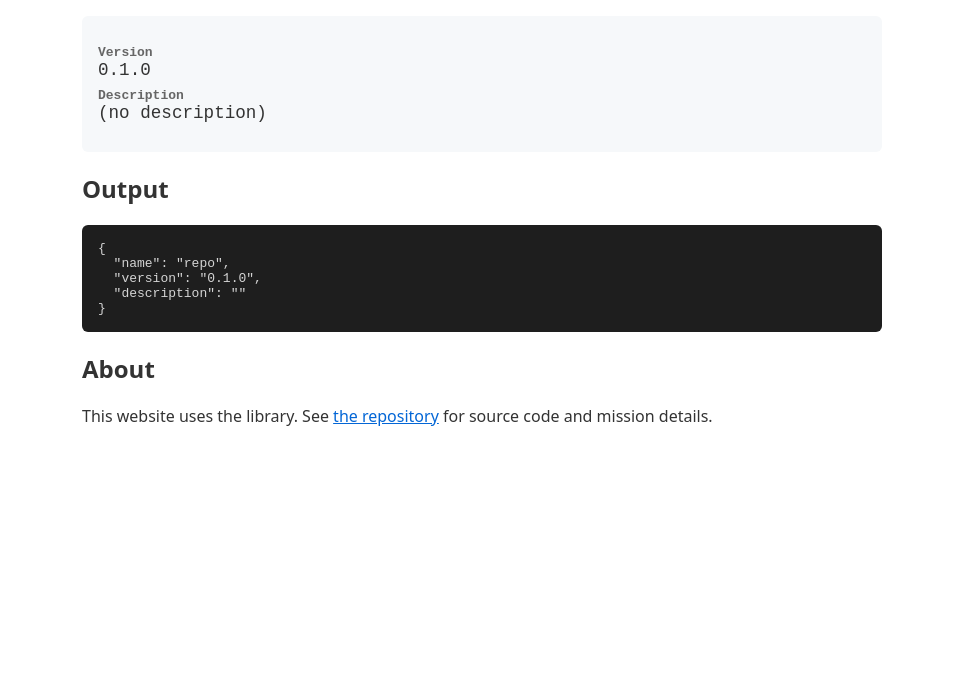
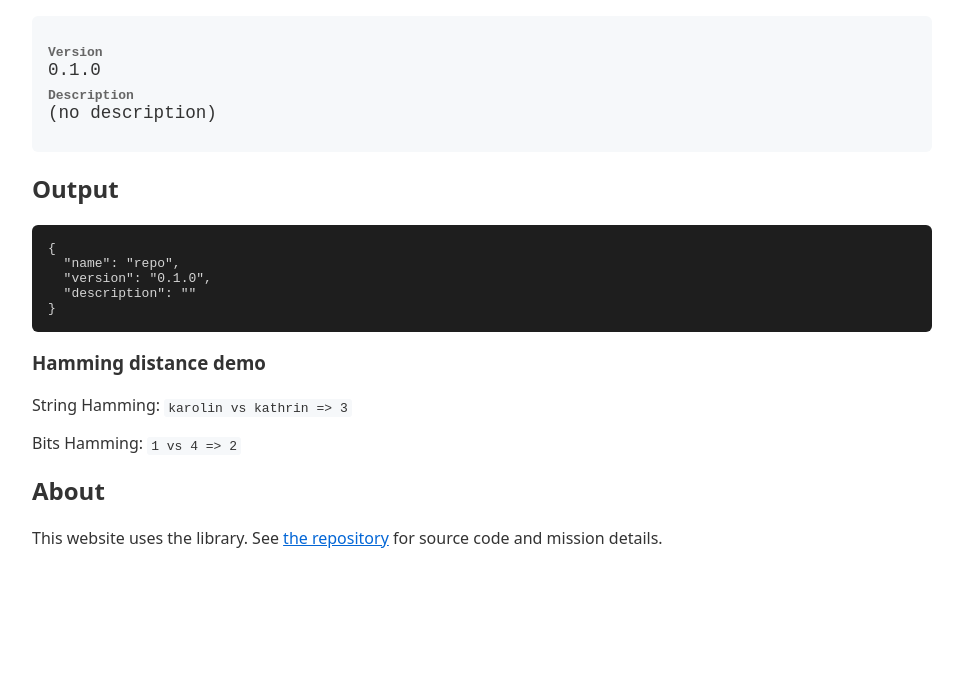
Before and after one commit to xn-intenton-z2a/repository0-random, a website: page src/web/index.html in a window 1280 px wide. Shown: the part 112-800 px from the top of the page, without its empty margins (158-1121 px from the left). Drawn offline with Linux system fonts and the light colour scheme.

Commit message:
agentic-step: transform issue #54

```diff
--- /dev/null
+++ b/docs/lib.js
@@ -0,0 +1,44 @@
+// docs/lib.js
+// Self-contained browser module generated by build-web.cjs.
+// Identity from package.json; functions extracted from src/lib/main.js.
+// Do not edit — regenerate with: npm run build:web
+export const name = "repo";
+export const version = "0.1.0";
+export const description = "";
+
+export function getIdentity() {
+  return { name, version, description };
+}
+
+export function hammingString(a, b) {
+  if (typeof a !== "string" || typeof b !== "string") {
+    throw new TypeError("hammingString expects two strings");
+  }
+  const aPoints = Array.from(a);
+  const bPoints = Array.from(b);
+  if (aPoints.length !== bPoints.length) {
+    throw new RangeError("Strings must have equal length in Unicode code points");
+  }
+  let diff = 0;
+  for (let i = 0; i < aPoints.length; i++) {
+    if (aPoints[i] !== bPoints[i]) diff++;
+  }
+  return diff;
+}
+
+export function hammingBits(a, b) {
+  if (!Number.isInteger(a) || !Number.isInteger(b)) {
+    throw new TypeError("hammingBits expects integer arguments");
+  }
+  if (a < 0 || b < 0) {
+    throw new RangeError("hammingBits expects non-negative integers");
+  }
+  // Use BigInt to safely compute XOR for large integers
+  let x = BigInt(a) ^ BigInt(b);
+  let count = 0;
+  while (x) {
+    count += Number(x & 1n);
+    x >>= 1n;
+  }
+  return count;
+}
--- a/src/lib/main.js
+++ b/src/lib/main.js
@@ -39,6 +39,47 @@ export function main(args) {
   console.log(`${name}@${version}`);
 }
 
+/**
+ * Compute Hamming distance between two strings, measured in Unicode code points.
+ * Throws TypeError if inputs are not strings, RangeError if lengths differ.
+ */
+export function hammingString(a, b) {
+  if (typeof a !== "string" || typeof b !== "string") {
+    throw new TypeError("hammingString expects two strings");
+  }
+  const aPoints = Array.from(a);
+  const bPoints = Array.from(b);
+  if (aPoints.length !== bPoints.length) {
+    throw new RangeError("Strings must have equal length in Unicode code points");
+  }
+  let diff = 0;
+  for (let i = 0; i < aPoints.length; i++) {
+    if (aPoints[i] !== bPoints[i]) diff++;
+  }
+  return diff;
+}
+
+/**
+ * Compute Hamming distance between two non-negative integers by counting differing bits.
+ * Throws TypeError if inputs are not integers, RangeError if negative.
+ */
+export function hammingBits(a, b) {
+  if (!Number.isInteger(a) || !Number.isInteger(b)) {
+    throw new TypeError("hammingBits expects integer arguments");
+  }
+  if (a < 0 || b < 0) {
+    throw new RangeError("hammingBits expects non-negative integers");
+  }
+  // Use BigInt to safely compute XOR for large integers
+  let x = BigInt(a) ^ BigInt(b);
+  let count = 0;
+  while (x) {
+    count += Number(x & 1n);
+    x >>= 1n;
+  }
+  return count;
+}
+
 if (isNode) {
   const { fileURLToPath } = await import("url");
   if (process.argv[1] === fileURLToPath(import.meta.url)) {
--- a/src/web/index.html
+++ b/src/web/index.html
@@ -8,13 +8,15 @@
   <meta property="og:description" content="An autonomous repository powered by agentic-lib">
   <meta property="og:type" content="website">
   <style>
-    body { font-family: system-ui, -apple-system, sans-serif; max-width: 800px; margin: 0 auto; padding: 2rem; color: #333; }
+    body { font-family: system-ui, -apple-system, sans-serif; max-width: 900px; margin: 0 auto; padding: 2rem; color: #333; }
     h1 { border-bottom: 2px solid #eee; padding-bottom: 0.5rem; }
     a { color: #0366d6; }
     .identity { background: #f6f8fa; padding: 1rem; border-radius: 6px; margin: 1rem 0; font-family: monospace; }
     .identity dt { font-weight: bold; color: #666; }
     .identity dd { margin: 0 0 0.5rem 0; font-size: 1.1rem; }
     #demo-output { background: #1e1e1e; color: #d4d4d4; padding: 1rem; border-radius: 6px; font-family: monospace; white-space: pre-wrap; min-height: 2rem; }
+    .demo { margin-top: 1rem; }
+    .demo code { background: #f6f8fa; padding: 0.1rem 0.25rem; border-radius: 3px; }
   </style>
 </head>
 <body>
@@ -29,16 +31,35 @@
   </div>
   <h2>Output</h2>
   <div id="demo-output">Loading library...</div>
+
+  <div class="demo">
+    <h3>Hamming distance demo</h3>
+    <p>String Hamming: <code id="hamming-string"></code></p>
+    <p>Bits Hamming: <code id="hamming-bits"></code></p>
+  </div>
+
   <h2>About</h2>
   <p>This website uses the library. See <a href="https://github.com/xn-intenton-z2a/repository0">the repository</a> for source code and mission details.</p>
   <script type="module">
     try {
-      const { name, version, description } = await import('./lib.js');
+      const lib = await import('./lib.js');
+      const { name, version, description, hammingString, hammingBits } = lib;
       document.getElementById('lib-name').textContent = name;
       document.getElementById('lib-version').textContent = version;
       document.getElementById('lib-description').textContent = description || '(no description)';
       document.getElementById('demo-output').textContent = JSON.stringify({ name, version, description }, null, 2);
       document.title = name + ' v' + version;
+
+      // Demo values
+      const s1 = 'karolin';
+      const s2 = 'kathrin';
+      const sDist = hammingString(s1, s2);
+      document.getElementById('hamming-string').textContent = `${s1} vs ${s2} => ${sDist}`;
+
+      const b1 = 1;
+      const b2 = 4;
+      const bDist = hammingBits(b1, b2);
+      document.getElementById('hamming-bits').textContent = `${b1} vs ${b2} => ${bDist}`;
     } catch (e) {
       document.getElementById('lib-version').textContent = '(error)';
       document.getElementById('lib-description').textContent = e.message;
--- a/src/web/lib.js
+++ b/src/web/lib.js
@@ -1,4 +1,4 @@
 // SPDX-License-Identifier: MIT
 // Copyright (C) 2025-2026 Polycode Limited
 // src/web/lib.js — Browser entry point, re-exports from the library.
-export { name, version, description, getIdentity } from "../lib/main.js";
+export { name, version, description, getIdentity, hammingString, hammingBits } from "../lib/main.js";
```
Also changed, not shown: docs/index.html (+23 -2 lines), tests/unit/hamming.test.js (added, +58 -0 lines), README.md.
